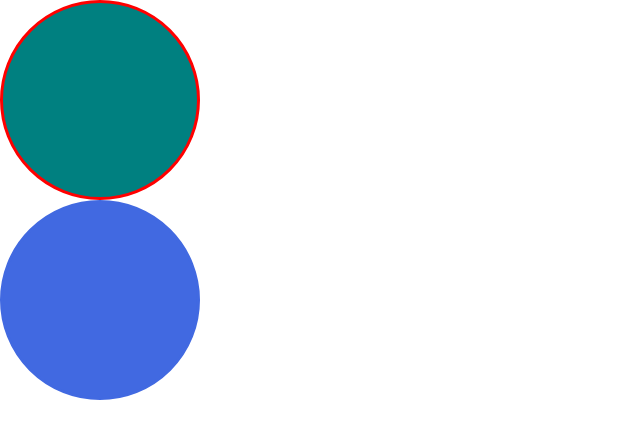
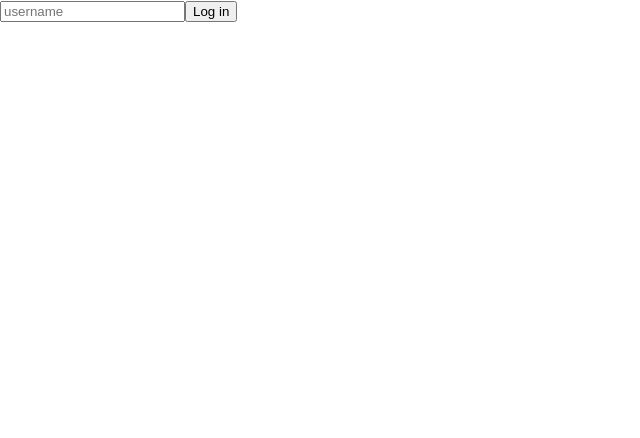
Before and after one commit to talentforest/nomad-react-masterclass, a React (Create React App) app: page / in a window 1280 px wide. Shown: the top 438 px of the page, without its empty margins (0-640 px from the left). Built offline with nearby package versions, Linux system fonts and the light colour scheme.

Commit message:
typescript forms

```diff
--- a/src/App.tsx
+++ b/src/App.tsx
@@ -1,11 +1,26 @@
-import { Circle } from './components/Circle';
+import React, { useState } from 'react';
 
 function App() {
+  const [value, setValue] = useState("");
+
+  // any타입 지양해야 함
+  const onChange = (event: React.FormEvent<HTMLInputElement>) => {
+    const { currentTarget: { value } } = event;
+    setValue(value);
+  }
+  const onSubmit = (event: React.FormEvent<HTMLFormElement>) => {
+    event.preventDefault();
+    console.log("hello", value);
+  }
   return (
-    <div>
-      <Circle bgColor='teal' borderColor='red' />
-      <Circle bgColor='royalblue' />
-    </div>
+    <form onSubmit={onSubmit}>
+      <input
+        value={value}
+        onChange={onChange}
+        type="text"
+        placeholder="username" />
+      <button>Log in</button>
+    </form>
   );
 }
 
--- a/src/components/Circle.tsx
+++ /dev/null
@@ -1,33 +0,0 @@
-import styled from "styled-components";
-
-//components props interface
-interface CircleProps {
-  bgColor: string;
-  // optional props
-  borderColor?: string;
-}
-//styled-comoponent interface
-interface ContainerProps {
-  bgColor: string;
-  borderColor: string;
-}
-
-export const Circle = ({ bgColor, borderColor }: CircleProps) => {
-  return (
-    <Container
-      bgColor={bgColor}
-      borderColor={borderColor ?? bgColor}
-    />
-  )
-};
-
-const Container = styled.div<ContainerProps>`
-    box-sizing: border-box;
-    width: 200px;
-    height: 200px;
-    border-radius: 100px;
-    border: 3px solid ${props => props.borderColor};
-    background-color: ${props => props.bgColor};
-  `;
-
-export default Circle;
```
